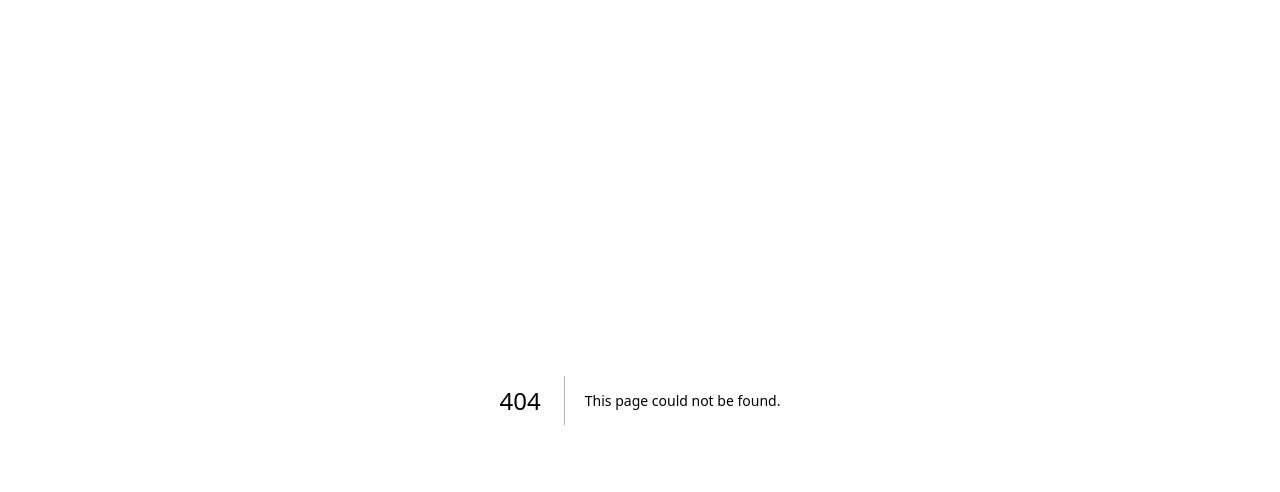
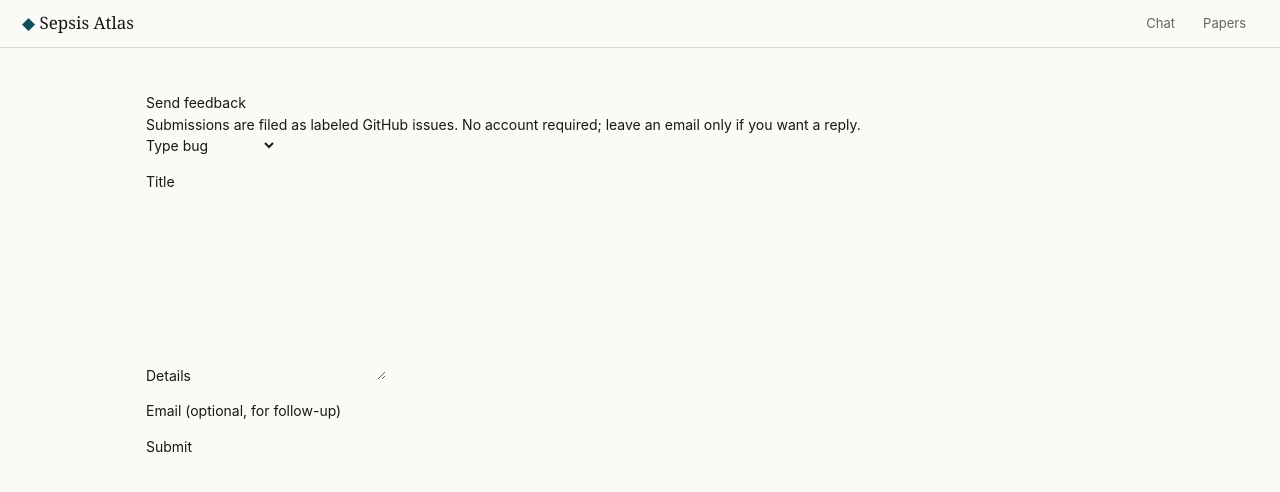
Before and after one commit to OrFrederick/SepsisAtlas, a Next.js app in the folder web/: page /feedback in a window 1280 px wide. Before the commit this address had no page. Shown: the top 492 px of the page. Built offline with nearby package versions, Linux system fonts and the light colour scheme.

Commit message:
feat(feedback): add /feedback page with query-param prefill
Server component that awaits searchParams, validates ?type= against
FEEDBACK_TYPES, and base64url-decodes ?row= before passing to FeedbackForm.

```diff
--- /dev/null
+++ b/web/app/(chrome)/feedback/page.tsx
@@ -0,0 +1,38 @@
+// web/app/(chrome)/feedback/page.tsx
+import { FeedbackForm } from "../../../src/components/FeedbackForm";
+import { FEEDBACK_TYPES, type FeedbackType } from "../../../src/lib/feedback-schema";
+
+export const dynamic = "force-dynamic"; // form reads live query params
+
+interface PageProps {
+  searchParams: Promise<{ type?: string; paper?: string; row?: string }>;
+}
+
+function parseType(v: string | undefined): FeedbackType | undefined {
+  return v && (FEEDBACK_TYPES as readonly string[]).includes(v)
+    ? (v as FeedbackType) : undefined;
+}
+
+function parseRow(v: string | undefined): unknown {
+  if (!v) return undefined;
+  try { return JSON.parse(Buffer.from(v, "base64url").toString("utf8")); }
+  catch { return undefined; }
+}
+
+export default async function FeedbackPage({ searchParams }: PageProps) {
+  const sp = await searchParams;
+  return (
+    <main className="mx-auto max-w-2xl p-6">
+      <h1>Send feedback</h1>
+      <p>
+        Submissions are filed as labeled GitHub issues. No account required;
+        leave an email only if you want a reply.
+      </p>
+      <FeedbackForm
+        initialType={parseType(sp.type)}
+        initialPaper={sp.paper}
+        initialRowContext={parseRow(sp.row)}
+      />
+    </main>
+  );
+}
```
